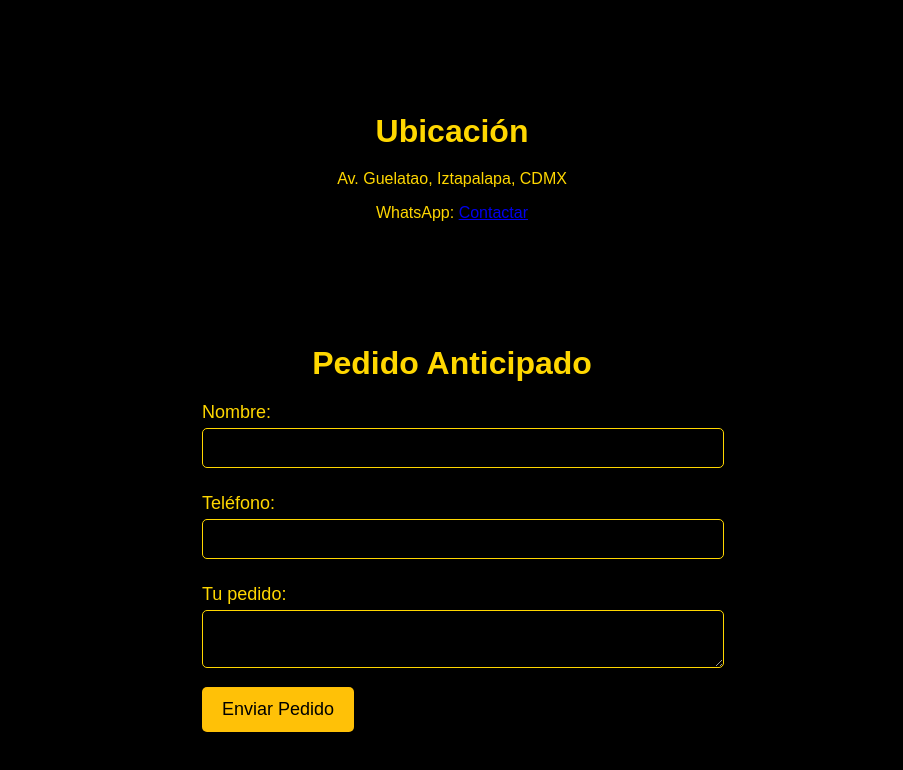
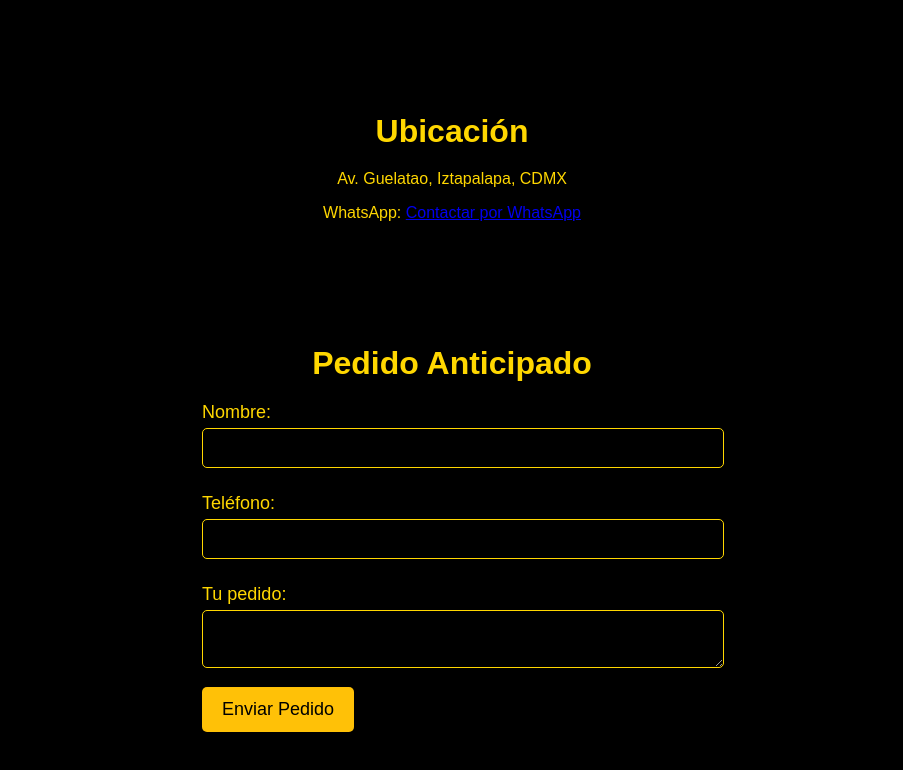
Before and after one commit to berrymixone/solid-spoon, a plain HTML site: page index.html in a window 1280 px wide. Shown: the part 3350-4120 px from the top of the page, without its empty margins (188-1091 px from the left). Drawn offline with Linux system fonts and the light colour scheme.

Commit message:
Update index.html

```diff
--- a/index.html
+++ b/index.html
@@ -274,7 +274,7 @@
   <section id="ubicacion">
     <h2>Ubicación</h2>
     <p>Av. Guelatao, Iztapalapa, CDMX</p>
-    <p>WhatsApp: <a href="https://wa.me/521XXXXXXXXXX">Contactar</a></p>
+    <p>WhatsApp: <a href="https://wa.me/525651906474?text=¡Hola! Quiero hacer un pedido." target="_blank">Contactar por WhatsApp</a>
   </section>
 
   <!-- Sección: Pedido Anticipado -->
```
